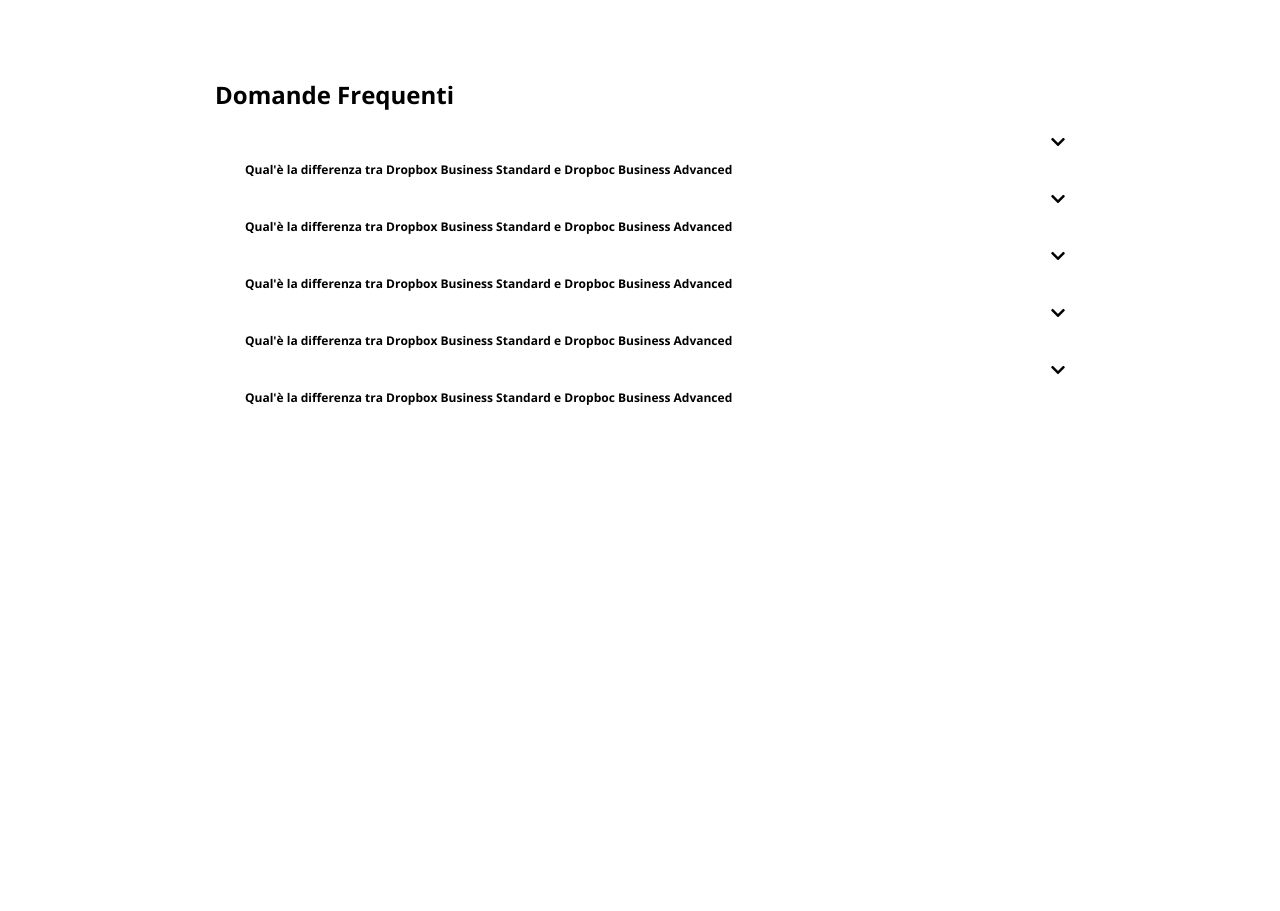
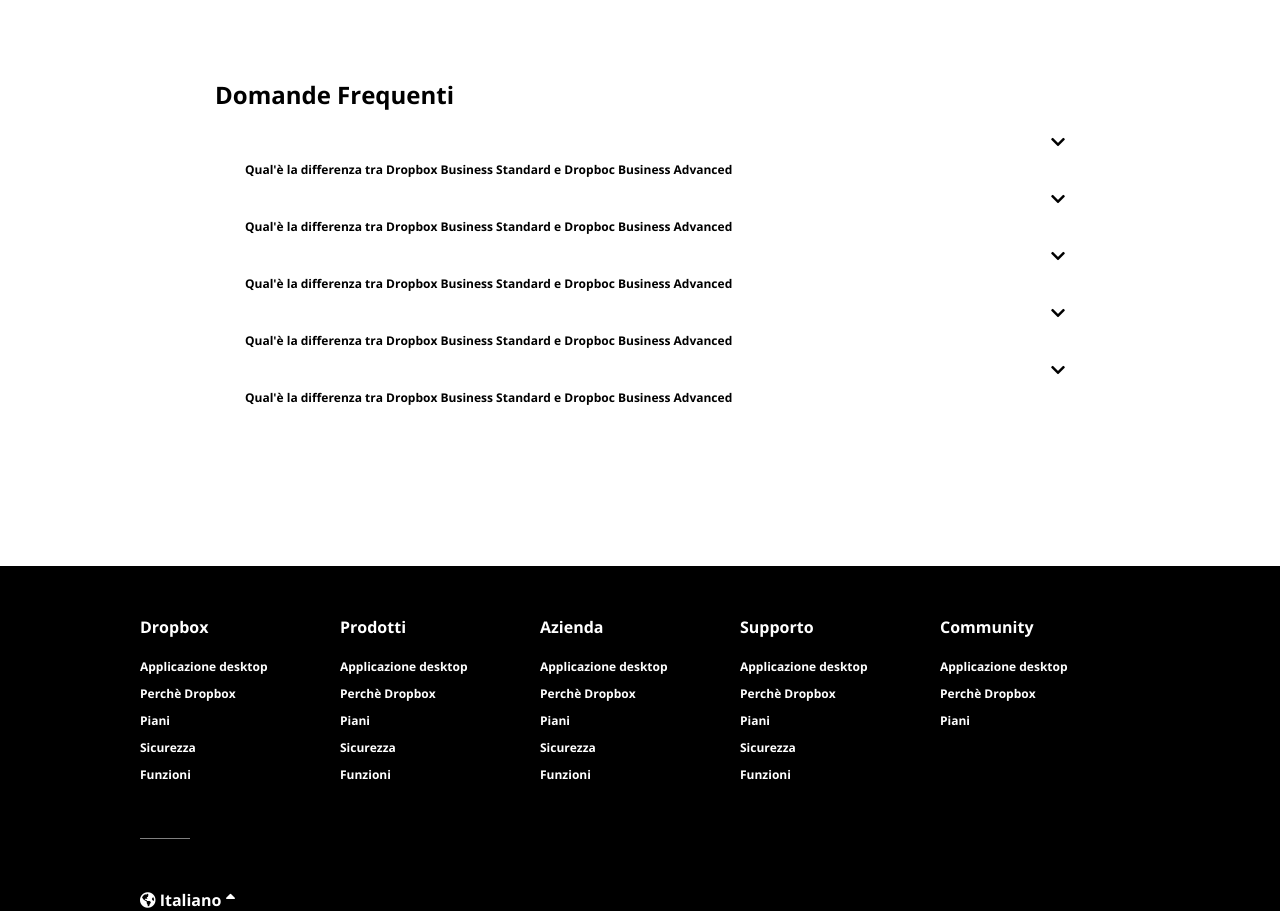
Before and after one commit to pietroscandola/htmlcss-dropbox, a plain HTML site: page index.html in a window 1280 px wide. Shown: the part 4540-5451 px from the top of the page. Before the commit the page ends 4956 px from the top, so only its background shows below. Drawn offline with nearby package versions, Linux system fonts and the light colour scheme.

Commit message:
close footer

```diff
--- a/css/style.css
+++ b/css/style.css
@@ -504,3 +504,45 @@ h5 {
 .angle-down {
     float: right;
 }
+
+
+/* Footer */
+
+footer {
+    margin-top: 150px;
+    background-color: black;
+}
+
+.contenitore-capitoli {
+    display: flex;
+    color: white;
+    padding-top: 50px;
+    margin-bottom: 50px;
+}
+
+.capitolo {
+    flex: 1;
+}
+
+.capitolo h3 {
+    margin-bottom: 15px;
+    font-size: 16px;
+}
+
+.capitolo nav ul li {
+    list-style-type: none;
+    font-size: 12px;
+    padding: 5px 0;
+}
+
+.line {
+    width: 50px;
+    border-bottom: 1px solid gray;
+    margin-bottom: 50px;
+}
+
+.language span {
+    color: white;
+    padding-top: 50px;
+    margin-bottom: 50px;
+}
--- a/index.html
+++ b/index.html
@@ -339,7 +339,7 @@
         </section>
 
         <!-- Question -->
-        <section class="question small ">
+        <section class="question small clearfix ">
             <h2>Domande Frequenti</h2>
 
             <div>
@@ -381,7 +381,81 @@
         </section>
     </main>
 
-    <footer></footer>
+    <footer>
+        <div class="container ">
+            <div class="contenitore-capitoli ">
+
+                <div class="capitolo ">
+                    <h3>Dropbox</h3>
+                    <nav>
+                        <ul>
+                            <li>Applicazione desktop</li>
+                            <li>Perchè Dropbox</li>
+                            <li>Piani</li>
+                            <li>Sicurezza</li>
+                            <li>Funzioni</li>
+                        </ul>
+                    </nav>
+                </div>
+
+                <div class="capitolo ">
+                    <h3>Prodotti</h3>
+                    <nav>
+                        <ul>
+                            <li>Applicazione desktop</li>
+                            <li>Perchè Dropbox</li>
+                            <li>Piani</li>
+                            <li>Sicurezza</li>
+                            <li>Funzioni</li>
+                        </ul>
+                    </nav>
+                </div>
+
+                <div class="capitolo ">
+                    <h3>Azienda</h3>
+                    <nav>
+                        <ul>
+                            <li>Applicazione desktop</li>
+                            <li>Perchè Dropbox</li>
+                            <li>Piani</li>
+                            <li>Sicurezza</li>
+                            <li>Funzioni</li>
+                        </ul>
+                    </nav>
+                </div>
+
+                <div class="capitolo ">
+                    <h3>Supporto</h3>
+                    <nav>
+                        <ul>
+                            <li>Applicazione desktop</li>
+                            <li>Perchè Dropbox</li>
+                            <li>Piani</li>
+                            <li>Sicurezza</li>
+                            <li>Funzioni</li>
+                        </ul>
+                    </nav>
+                </div>
+
+                <div class="capitolo ">
+                    <h3>Community</h3>
+                    <nav>
+                        <ul>
+                            <li>Applicazione desktop</li>
+                            <li>Perchè Dropbox</li>
+                            <li>Piani</li>
+                        </ul>
+                    </nav>
+                </div>
+            </div>
+
+            <div class="line "></div>
+
+            <div class="language ">
+                <span><i class="fas fa-globe-americas "></i> Italiano <i class="fas fa-sort-up "></i></span>
+            </div>
+        </div>
+    </footer>
 
 </body>
 
```
